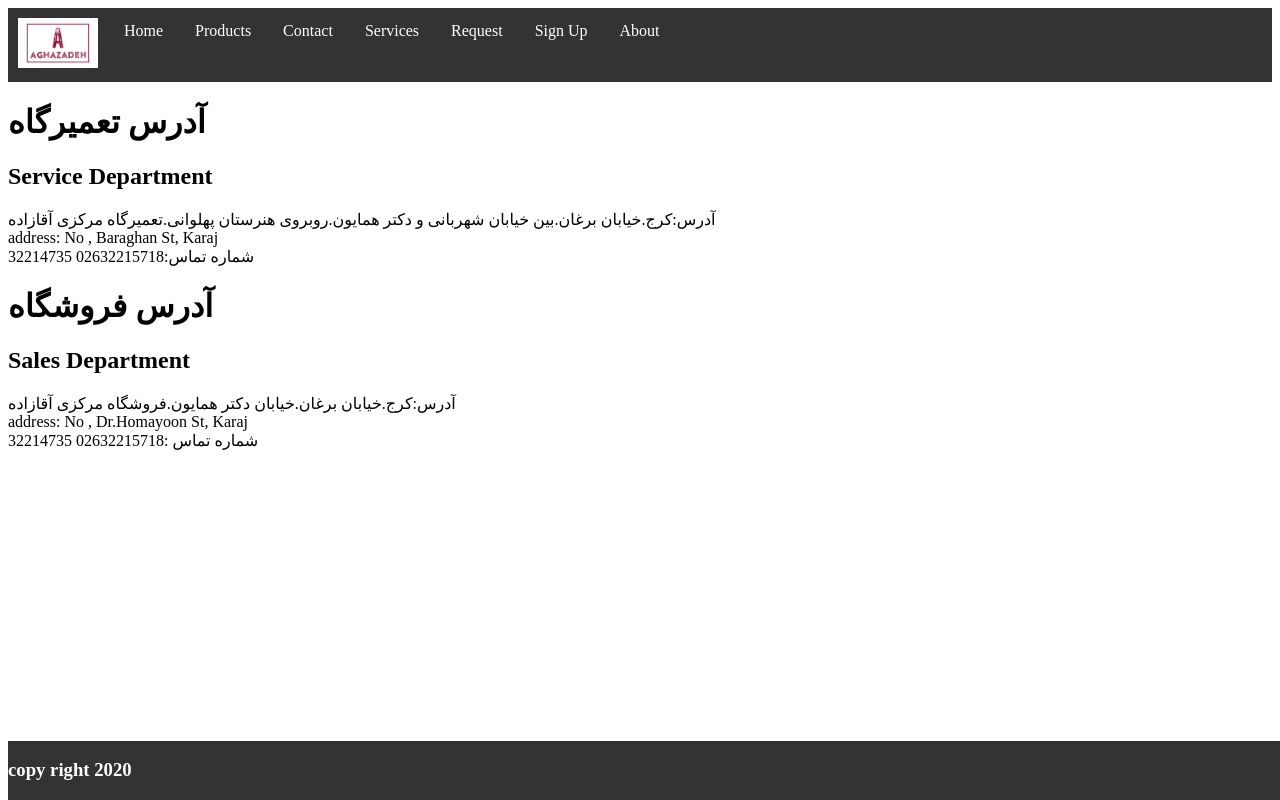
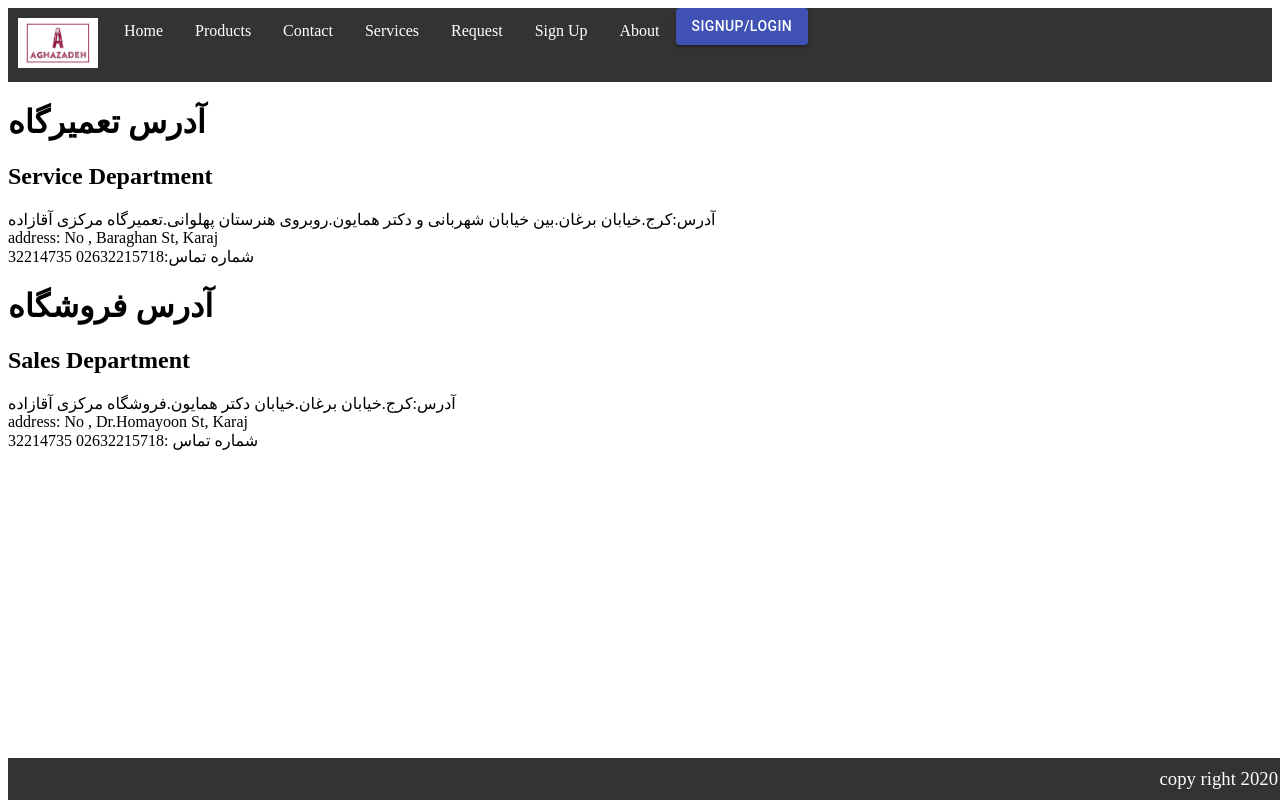
Before and after one commit to zahraaliaghazadeh/Aghazadeh, a React (Create React App) app in the folder client/: page /contact in a window 1280 px wide. Built offline with nearby package versions, Linux system fonts and the light colour scheme.

Commit message:
added button to navbar

```diff
--- a/client/src/components/Footer/index.js
+++ b/client/src/components/Footer/index.js
@@ -10,7 +10,7 @@ export default function Footer(props) {
     return (
         <div>
      <footer class="footer">
-         <h3>copy right 2020</h3>
+         <h3 id="copyRight">copy right 2020</h3>
      </footer>
         </div>
     );
--- a/client/src/components/Footer/style.css
+++ b/client/src/components/Footer/style.css
@@ -5,3 +5,9 @@
     position:absolute;
     width: 100%;
 }
+
+#copyRight{
+    margin:10px;
+    text-align: right;
+    font-weight: 100;
+}
--- a/client/src/components/Navbar/index.js
+++ b/client/src/components/Navbar/index.js
@@ -3,6 +3,9 @@ import "./style.css";
 import { Link, useHistory } from "react-router-dom";
 import API from "../../utils/API"
 import logo1 from "../../assets/images/logo1.png"
+
+import { Button, Typography } from '@material-ui/core';
+
 
 
 export default function Navbar(props) {
@@ -20,6 +23,8 @@ export default function Navbar(props) {
                     <li><a href="/request">Request</a></li>
                     <li><a href="/signup">Sign Up</a></li>
                     <li><a href="/">About</a></li>
+                    <Button variant="contained" color="primary">
+                         SignUp/Login </Button>
 
                 </ul>
             </nav>
```
